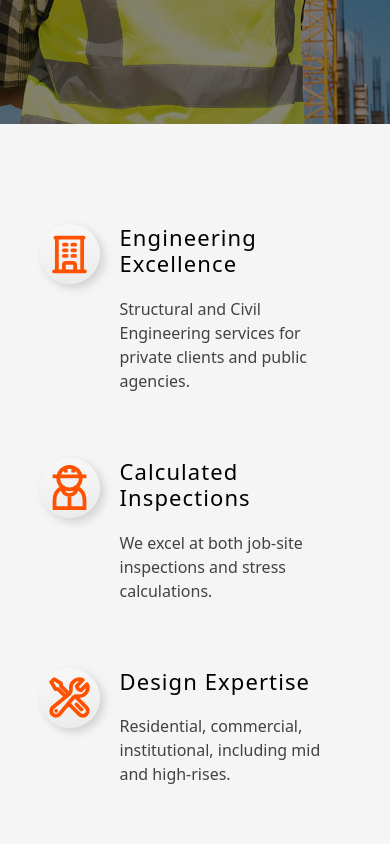
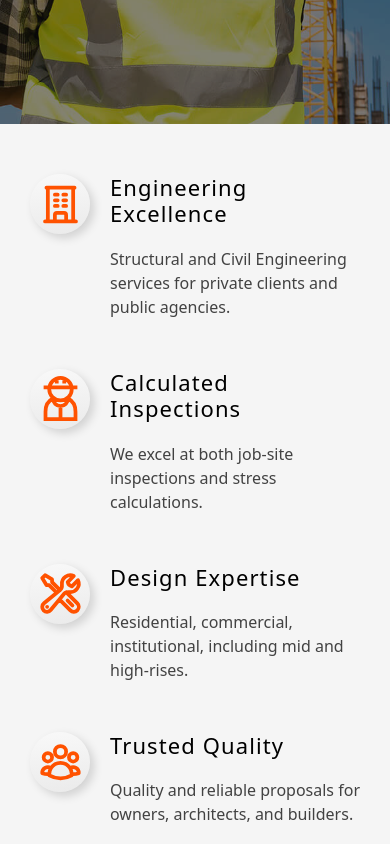
Before and after one commit to Yoryoboy/asm-website, a React (Vite) app: page / in a window 390 px wide. Shown: the part 820-1664 px from the top of the page. Built offline with nearby package versions, Linux system fonts and the light colour scheme.

Commit message:
Wrap AboutCompany features in a container for better layout; update CSS for improved responsiveness and spacing adjustments

```diff
--- a/src/pages/Home/AboutCompany.jsx
+++ b/src/pages/Home/AboutCompany.jsx
@@ -5,6 +5,7 @@ import { ABOUT_COMPANY } from "../../utils/constants";
 function AboutCompany() {
   return (
     <section className={styles.aboutCompany}>
+      <div className={styles.container}>
         {ABOUT_COMPANY.map((feature, index) => {
           return (
             <FeatureCard
@@ -15,6 +16,7 @@ function AboutCompany() {
             />
           );
         })}
+      </div>
     </section>
   );
 }
--- a/src/pages/Home/AboutCompany.module.css
+++ b/src/pages/Home/AboutCompany.module.css
@@ -1,11 +1,25 @@
 .aboutCompany {
   background-color: #f5f5f5;
+  width: 100%;
+}
+
+.container {
+  margin: auto;
   display: grid;
+  max-width: 1460px;
   grid-template-columns: repeat(auto-fit, minmax(300px, 1fr));
   justify-content: center;
   align-content: center;
   align-items: start;
-  padding: 80px 5%;
+  padding: 80px;
   column-gap: 35px;
-  row-gap: 25px;
+  row-gap: 55px;
 }
+
+@media (max-width: 900px) {
+  .container {
+    padding: 30px 10px;
+    row-gap: 10px;
+    column-gap: 0px;
+  }
+}
```
Lines whose indentation alone changed are shown as unchanged.
